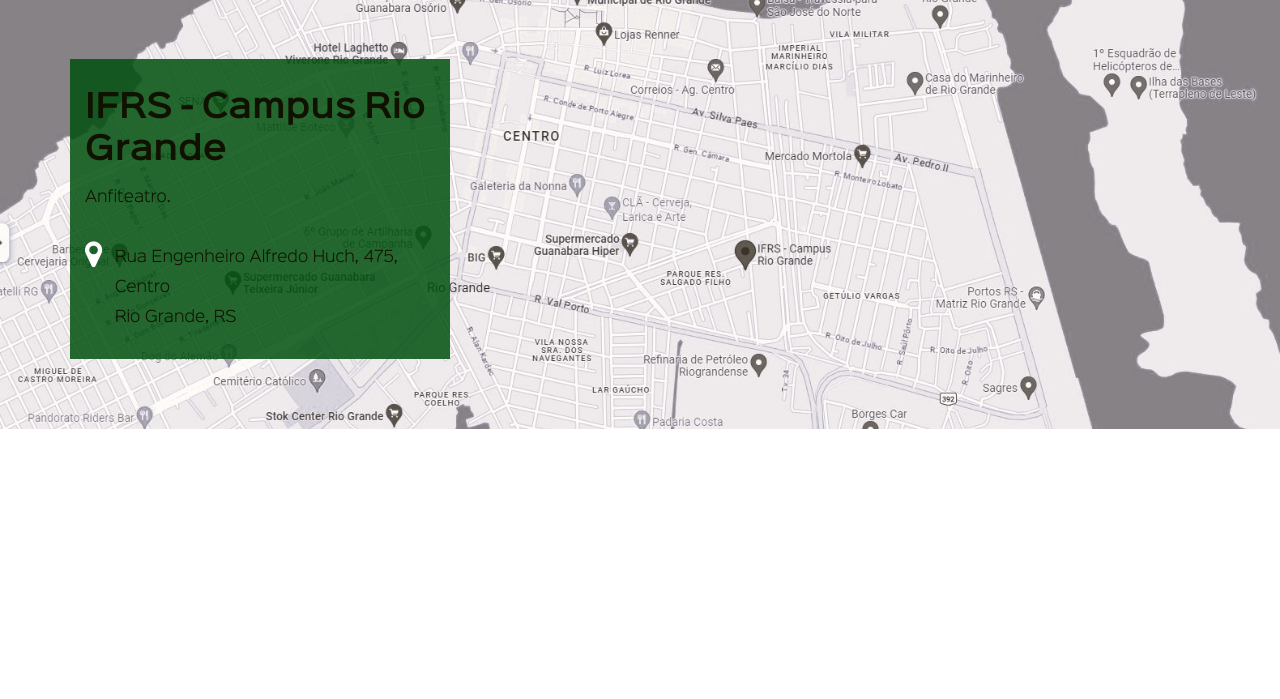
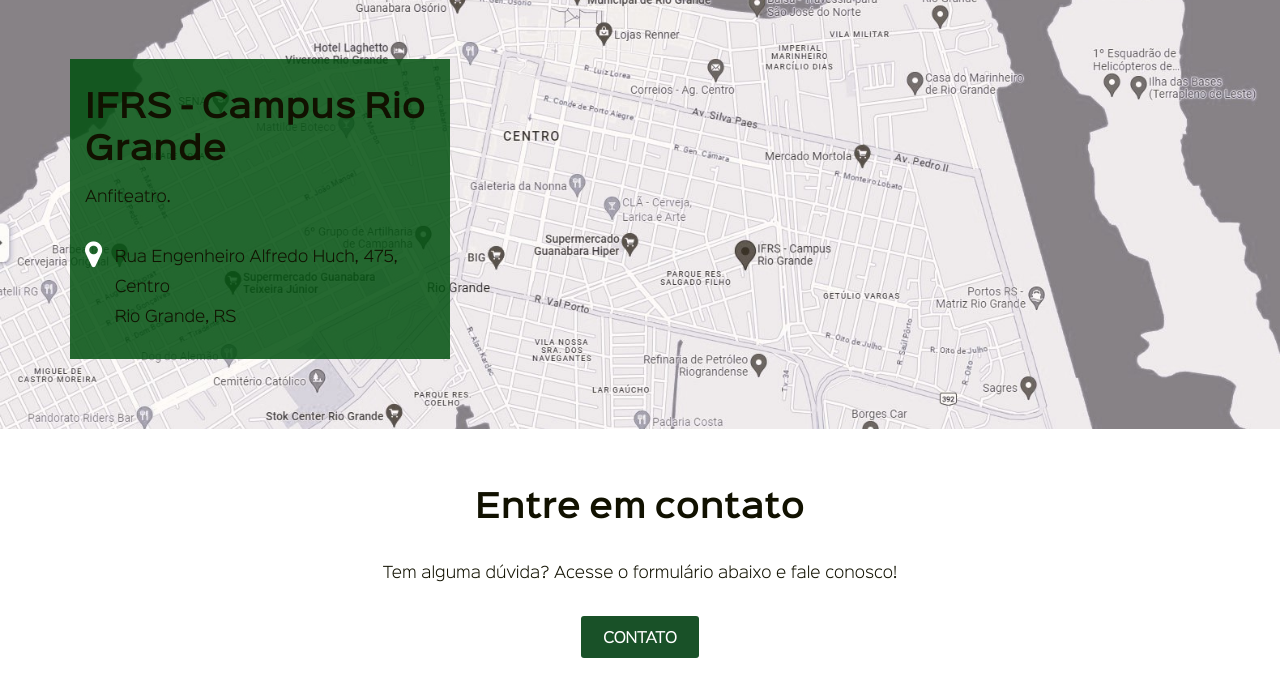
Before and after one commit to marinacjensen/eventif, a Django app: page / in a window 1280 px wide. Shown: the part 2311-3010 px from the top of the page. Before the commit the page ends 2740 px from the top, so only its background shows below. Run offline with Django 4.2, Linux system fonts and the light colour scheme; some libraries are stand-ins or nearby versions.

Commit message:
Update index.html

```diff
--- a/core/templates/index.html
+++ b/core/templates/index.html
@@ -1,12 +1,14 @@
 {% load static %}
+
 <!DOCTYPE html>
 <html>
+
 <head>
     <title>EventIF - O maior encontro dos IFs do mundo!</title>
 
     <meta charset="utf-8">
     <meta http-equiv="X-UA-Compatible" content="IE=edge,chrome=1">
-        <meta name="description" content="EventIF - O maior encontro dos IFS do mundo!">
+    <meta name="description" content="EventIF - O maior encontro dos IFs do mundo!">
     <meta name="author" content="cleber">
     <meta name="viewport" content="width=device-width, initial-scale=1.0, maximum-scale=1.0, user-scalable=no" />
 
@@ -34,11 +36,11 @@
 
 <body>
 
-        <div class="header-frame header-frame-absolute  row">
+    <div class="header-frame header-frame-absolute row">
         <header class="header header-inline min-h-3 row desktop-12 container" role="banner">
 
             <div class="site-logo">
-                    <h1><a href="/" rel="home">EventIF</a></h1>
+                <h1><a href="{% url 'home' %}" rel="home">EventIF</a></h1>
                 <p class="site-description screen-reader-only">O maior encontro dos IFs do mundo!</p>
             </div>
 
@@ -49,7 +51,7 @@
                     <li><a data-scroll href="#sponsors">Patrocinadores</a></li>
                     <li><a data-scroll href="#register">Inscrição</a></li>
                     <li><a data-scroll href="#venue">Local</a></li>
-                        <li><a data-scroll href="/contato/">Contato</a></li>
+                    <li><a data-scroll href="#contact">Contato</a></li>
                 </ul>
             </nav>
 
@@ -69,7 +71,9 @@
         <div class="overview text-align-center row desktop-12 min-h-15 padding-top-2 container">
             <i class="fa fa-5x fa-globe"></i>
             <h2>A Conferência</h2>
-                <p class="lead">A maior reunião de hackers do mundo.<br>Reunindo profissionais e entusiastas dos quatro <br>cantos do planeta, o <em>EventIF</em> é o lugar onde você precisa estar.</p>
+            <p class="lead">A maior reunião de hackers do mundo.<br>Reunindo profissionais e entusiastas dos quatro
+                <br>cantos do planeta, o <em>EventIF</em> é o lugar onde você precisa estar.
+            </p>
             <p><a class="btn-basic btn-green" data-scroll href="#register">Garanta a sua vaga!</a></p>
         </div>
     </section>
@@ -111,7 +115,7 @@
             <div class="text-align-center row desktop-12 padding-top-2 min-h-14 container">
                 <h2>Inscrição</h2>
                 <h3>Inscrições abertas!</h3>
-                	<a class="btn-basic btn-green" href="/inscricao/">Inscreva-se já</a>
+                <a class="btn-basic btn-green" href="{% url 'subscriptions:new' %}">Inscreva-se já</a>
             </div>
         </div>
     </section>
@@ -137,5 +141,17 @@
         </div>
     </section>
 
+    <!-- CONTACT -->
+    <section id="contact">
+        <div class="contact row">
+            <div class="text-align-center row desktop-12 padding-top-1 min-h-9 container">
+                <h2>Entre em contato</h2>
+                <p>Tem alguma dúvida? Acesse o formulário abaixo e fale conosco!</p>
+                <a class="btn-basic btn-green" href="/contato/">Contato</a>
+            </div>
+        </div>
+    </section>
+
 </body>
+
 </html>
```
Lines whose indentation alone changed are shown as unchanged.
